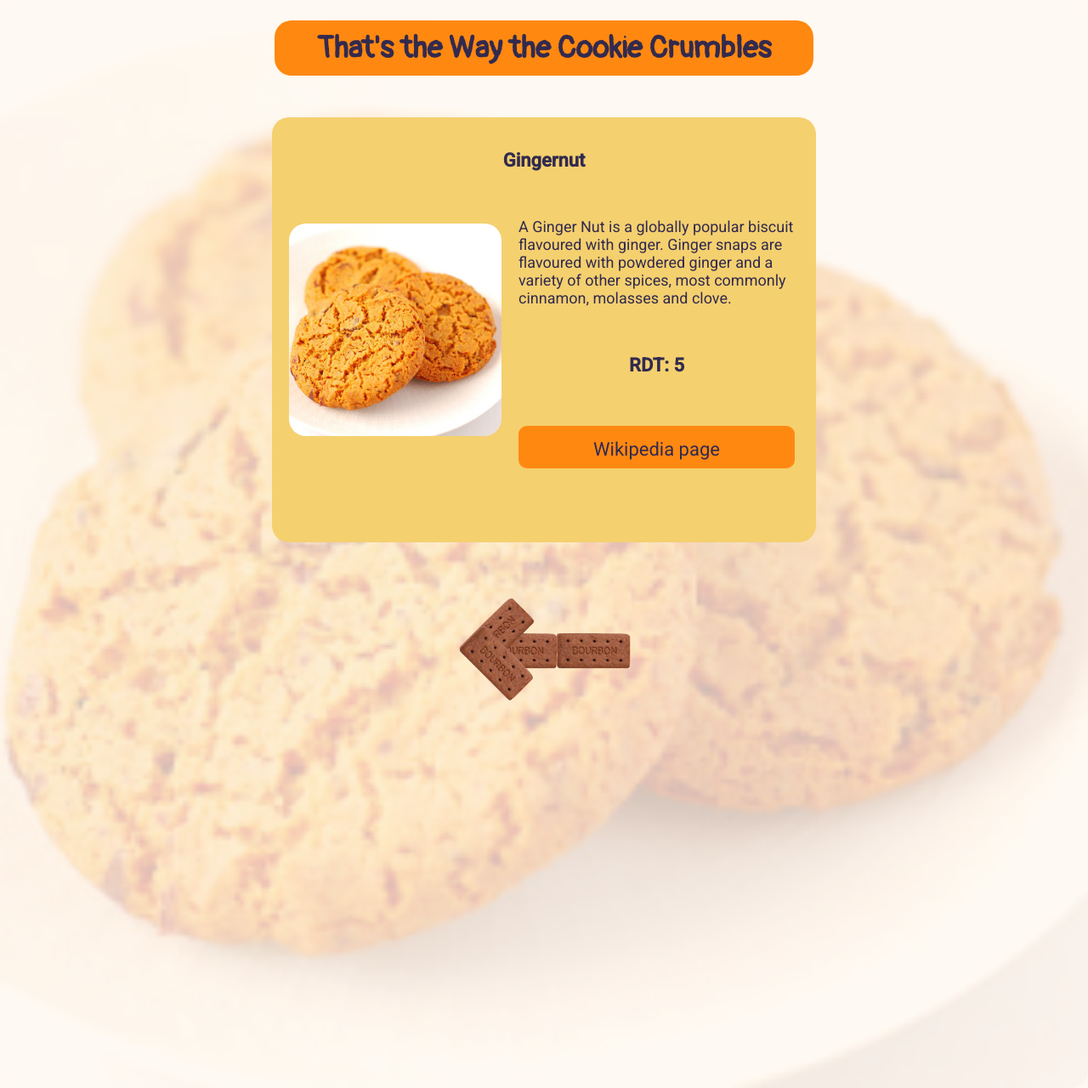
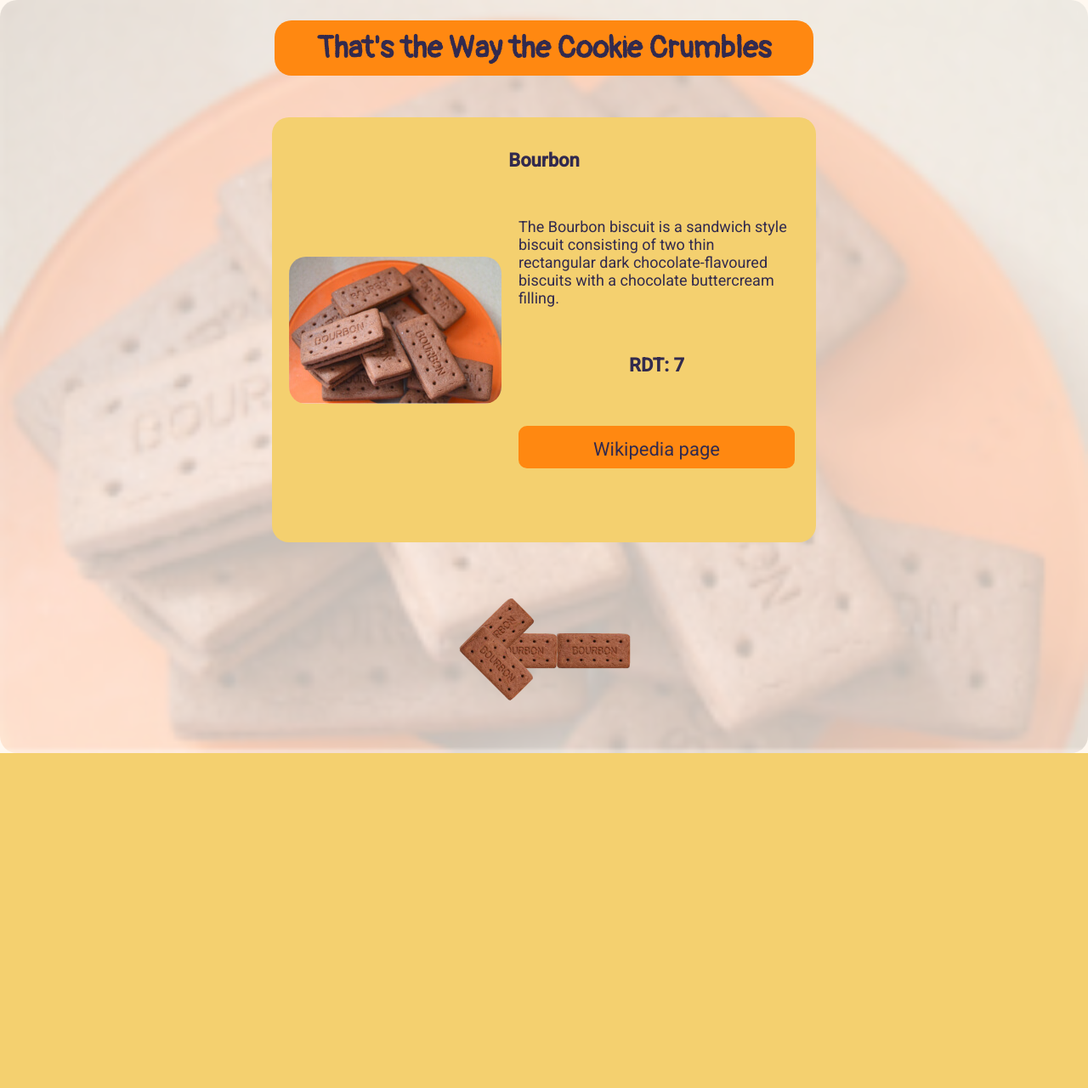
Before and after one commit to iO-Academy/2021-jan-sloths-biscuit-app, a PHP site: page /singleBiscuit.php?id=1 in a window 1280 px wide. Shown: the whole page at 85% size. After the commit the page ends 886 px from the top, so only its background shows below. Run offline with PHP 8.4, Linux system fonts and the light colour scheme; data comes from the database, SQL or seed files in the repository.

Commit message:
story 3 style html and php smushed and working

```diff
--- a/src/BiscuitDetailPrinter.php
+++ b/src/BiscuitDetailPrinter.php
@@ -18,8 +18,28 @@
         $wikipedia = $singleBiscuitObject->getWikipedia();
         $ID = $singleBiscuitObject->getID();
 
-        $biscuitString =
-            '<div class="card"><div class="item-header"><h2>' . $name . '</h2></div><div class="item-img"><img src="' . $image . '" alt="' . $name . ' biscuit' . '"></div><div class="item-data"><h3>Description:</h3><p>' . $description . '</p><h3>RDT: ' . $RDT . '</h3></div><a href="' . $wikipedia . '">More Biscuit Info</a></div>';
+//        $biscuitString =
+//            '<div class="card"><div class="title-container"><div class="item-header"><h2>' . $name . '</h2></div><div class="column-container"></div><div class="item-img"><img src="' . $image . '" alt="' . $name . ' biscuit' . '"></div><div class="item-description-container"><div class="item-description"></h3><p>' . $description . '</p></div><div class="item-data"><h3>RDT: ' . $RDT . '</h3></div><div class="wiki-btn"><a href="' . $wikipedia . '">Wikipedia Page</a></div></div>';
+//
+        $biscuitString = '<img class="bg-image" src="' . $image . '">
+<div class="card-single">
+
+            <div class="title-container">
+                <div class="item-header"><h2>' . $name . '</h2></div>
+            </div>
+            <div class="column-container">
+                <div class="item-img"><img src="' . $image . '" alt=""></div>
+                <div class="item-description-container">
+                    <div class="item-description"><p>' . $description . '</p></div>
+                    <div class="item-data"><h3>RDT: ' . $RDT . '</h3></div>
+                    <div class="wiki-btn"><a href="' . $wikipedia . '"><p class="wiki-btn-text icon-animation">Wikipedia page</p></a></div>
+                </div>
+            </div>
+            <div class="back-btn icon-animation">
+                <a href="index.php"><img src="assets/images/bourbon-btn.png"></a>
+            </div>
+        </div>';
+
         return $biscuitString;
     }
 }
--- a/src/BiscuitDisplayer.php
+++ b/src/BiscuitDisplayer.php
@@ -18,8 +18,9 @@
             $ID = $biscuitObject->getID();
 
             $biscuitsString .=
-                '<div class="card"><div class="item-header"><h2>' . $name . '</h2></div><div class="item-img"><img src="' . $image . '" alt="' . $name . ' biscuit' . '"></div><div class="item-data"><h3>RDT: ' . $RDT . '</h3></div><a href="singleBiscuit.php?id=' . $ID . '">More Biscuit Info</a></div>';
+                '<div class="card"><a href="singleBiscuit.php?id=' . $ID . '"><div class="item-header"><h2>' . $name . '</h2></div><div class="item-img"><img src="' . $image . '" alt="' . $name . ' biscuit' . '"></div><div class="item-data"><h3>RDT: ' . $RDT . '</h3></div></a></div>';
         }
         return $biscuitsString;
     }
 }
+//<a href="singleBiscuit.php?id=' . $ID . "></a>
--- a/src/singleBiscuit.php
+++ b/src/singleBiscuit.php
@@ -1,19 +1,19 @@
 <?php
 
-//namespace BiscuitApp;
-//
-//require_once 'vendor/autoload.php';
-//
-//use PDO;
-//
-//$id = $_GET['id'];
-//
-//// connecting to biscuit database
-//$db = new PDO('mysql:host=db; dbname=biscuits', 'root', 'password');
-//$query = $db->prepare('SELECT * FROM `biscuits` WHERE `id` = ?');
-//$query->setFetchMode(PDO::FETCH_CLASS, Biscuit::class);
-//$query->execute([$id]);
-//$singleBiscuitObject = $query->fetch()
+namespace BiscuitApp;
+
+require_once 'vendor/autoload.php';
+
+use PDO;
+
+$id = $_GET['id'];
+
+// connecting to biscuit database
+$db = new PDO('mysql:host=db; dbname=biscuits', 'root', 'password');
+$query = $db->prepare('SELECT * FROM `biscuits` WHERE `id` = ?');
+$query->setFetchMode(PDO::FETCH_CLASS, Biscuit::class);
+$query->execute([$id]);
+$singleBiscuitObject = $query->fetch()
 
 
 
@@ -33,28 +33,12 @@
 
 <main>
 <!--    <div class="bg-image"></div>-->
-    <img class="bg-image" src="assets/images/gingernut.jpg">
     <div class="header-container">
         <h1>That's the Way the Cookie Crumbles</h1>
     </div>
     <div  class="outer-container">
-<!--        --><?php //echo BiscuitDetailPrinter::printBiscuit($singleBiscuitObject) ?>
-        <div class="card">
-            <div class="title-container">
-                <div class="item-header"><h2>Gingernut</h2></div>
-            </div>
-            <div class="column-container">
-                <div class="item-img"><img src="assets/images/gingernut.jpg" alt=""></div>
-                <div class="item-description-container">
-                    <div class="item-description"><p>A Ginger Nut is a globally popular biscuit flavoured with ginger. Ginger snaps are flavoured with powdered ginger and a variety of other spices, most commonly cinnamon, molasses and clove.</p></div>
-                    <div class="item-data"><h3>RDT: 5</h3></div>
-                    <div class="wiki-btn"><a href="https://en.wikipedia.org/wiki/Ginger_snap"><p class="wiki-btn-text icon-animation">Wikipedia page</p></a></div>
-                </div>
-            </div>
-            <div class="back-btn icon-animation">
-                <a href="index.php"><img src="assets/images/bourbon-btn.png"></a>
-            </div>
-        </div>
+        <?php echo BiscuitDetailPrinter::printBiscuit($singleBiscuitObject) ?>
+
     </div>
 </main>
 
--- a/src/styles.css
+++ b/src/styles.css
@@ -69,6 +69,7 @@
 
 a {
     text-decoration: none;
+    color: #322A4E;
 }
 
 .item-description-container {
@@ -80,6 +81,16 @@
 }
 
 .card {
+    margin: 25px;
+    background-color: #F4D06F;
+    width: 300px;
+    height: 500px;
+    border-radius: 20px;
+    display: flex;
+    flex-direction: column;
+}
+
+.card-single {
     margin: 25px;
     background-color: #F4D06F;
     width: 640px;
```
